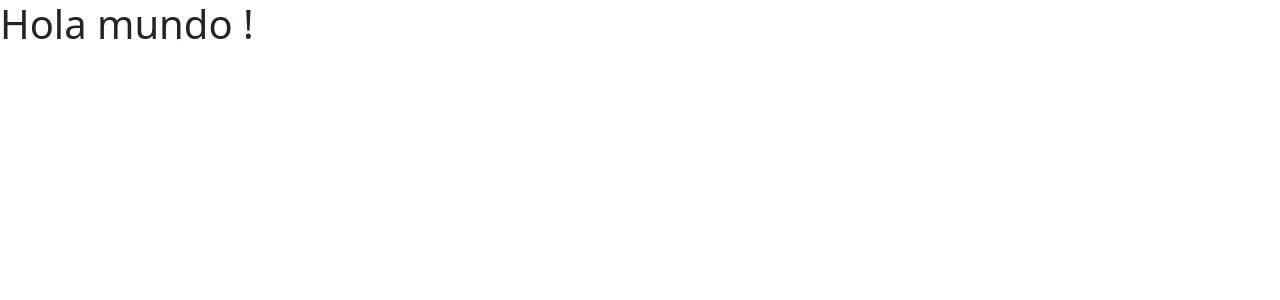
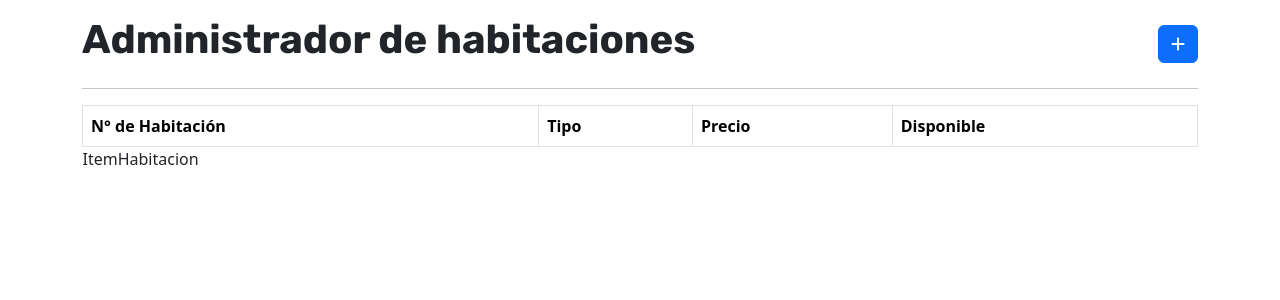
Before and after one commit to lucasecapdevila/hotel-mirador-del-valle, a React (Vite) app: page / in a window 1280 px wide. Shown: the top 300 px of the page. Built offline with nearby package versions, Linux system fonts and the light colour scheme.

Commit message:
se agrega tabla inicial para administración de habitaciones

```diff
--- a/src/App.css
+++ b/src/App.css
@@ -0,0 +1,15 @@
+@import url('https://fonts.googleapis.com/css2?family=Rubik:ital,wght@0,300..900;1,300..900&display=swap');
+
+#root{
+  display: flex;
+  flex-direction: column;
+  min-height: 100vh;
+}
+
+.mainPage{
+  flex-grow: 1;
+}
+
+.titulos {
+  font-family: "Rubik", sans-serif;
+}
--- a/src/App.jsx
+++ b/src/App.jsx
@@ -1,10 +1,11 @@
 import './App.css'
+import Admin from './components/pages/Admin'
 
 function App() {
 
   return (
     <>
-      <h1>Hola mundo !</h1>
+      <Admin users={false} />
     </>
   )
 }
--- /dev/null
+++ b/src/components/pages/Admin.jsx
@@ -0,0 +1,34 @@
+import { faPlus } from "@fortawesome/free-solid-svg-icons"
+import { FontAwesomeIcon } from "@fortawesome/react-fontawesome"
+import { Button, Container, Table } from "react-bootstrap"
+import ItemHabitacion from "./habitaciones/ItemHabitacion"
+
+const Admin = ({users}) => {
+  return (
+    <main className="my-3">
+      <Container>
+        <div className="d-flex align-items-center justify-content-between">
+          <h2 className="fs-1 fw-bold titulos">{users ? 'Administrador de usuarios' : 'Administrador de habitaciones'}</h2>
+          <Button><FontAwesomeIcon icon={faPlus} /></Button>
+        </div>
+        <hr />
+
+        <Table striped bordered responsive>
+          <thead>
+            <tr>
+              <th>N° de Habitación</th>
+              <th>Tipo</th>
+              <th>Precio</th>
+              <th>Disponible</th>
+            </tr>
+          </thead>
+          <tbody>
+            <ItemHabitacion />
+          </tbody>
+        </Table>
+      </Container>
+    </main>
+  )
+}
+
+export default Admin
--- /dev/null
+++ b/src/components/pages/habitaciones/ItemHabitacion.jsx
@@ -0,0 +1,8 @@
+
+const ItemHabitacion = () => {
+  return (
+    <p>ItemHabitacion</p>
+  )
+}
+
+export default ItemHabitacion
```
